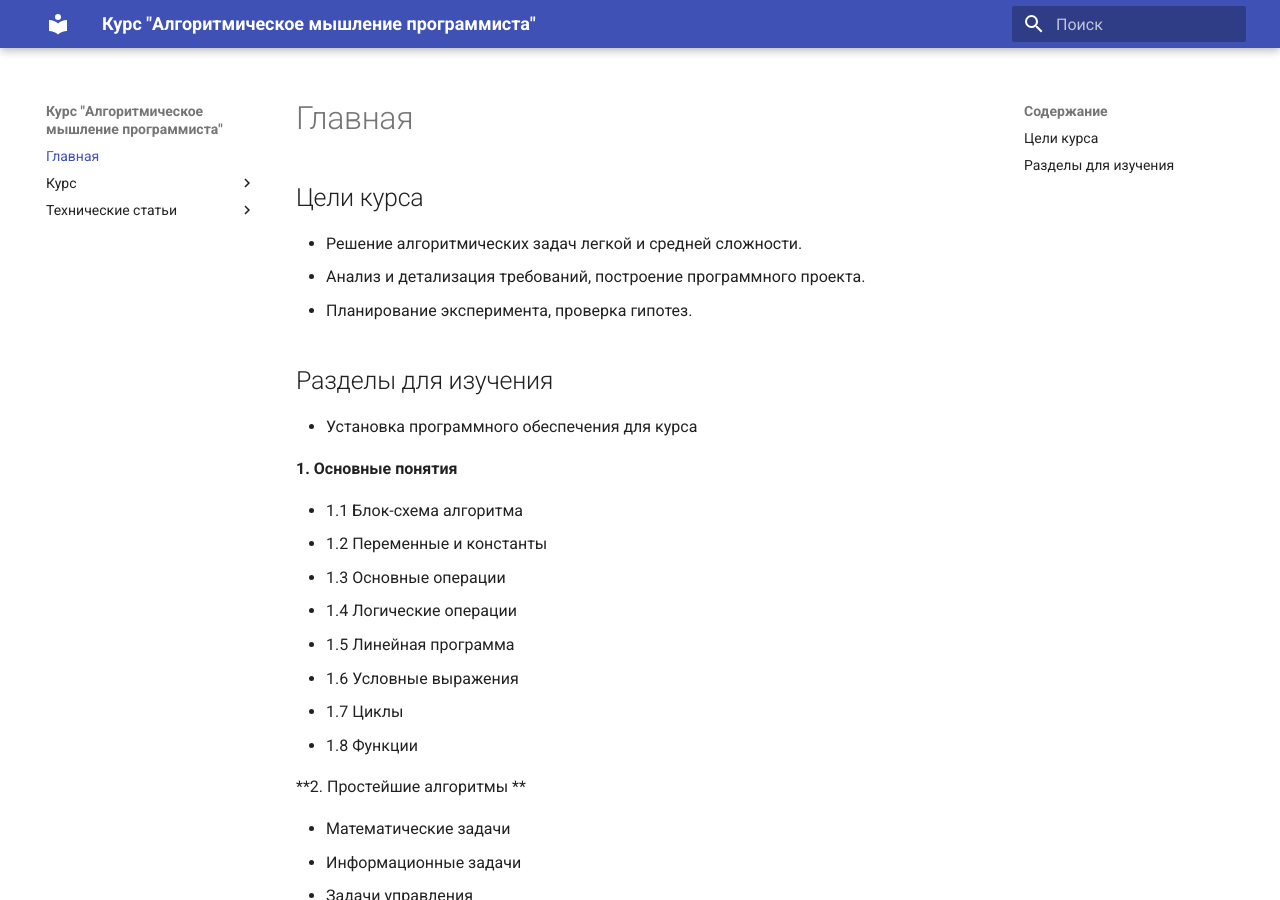
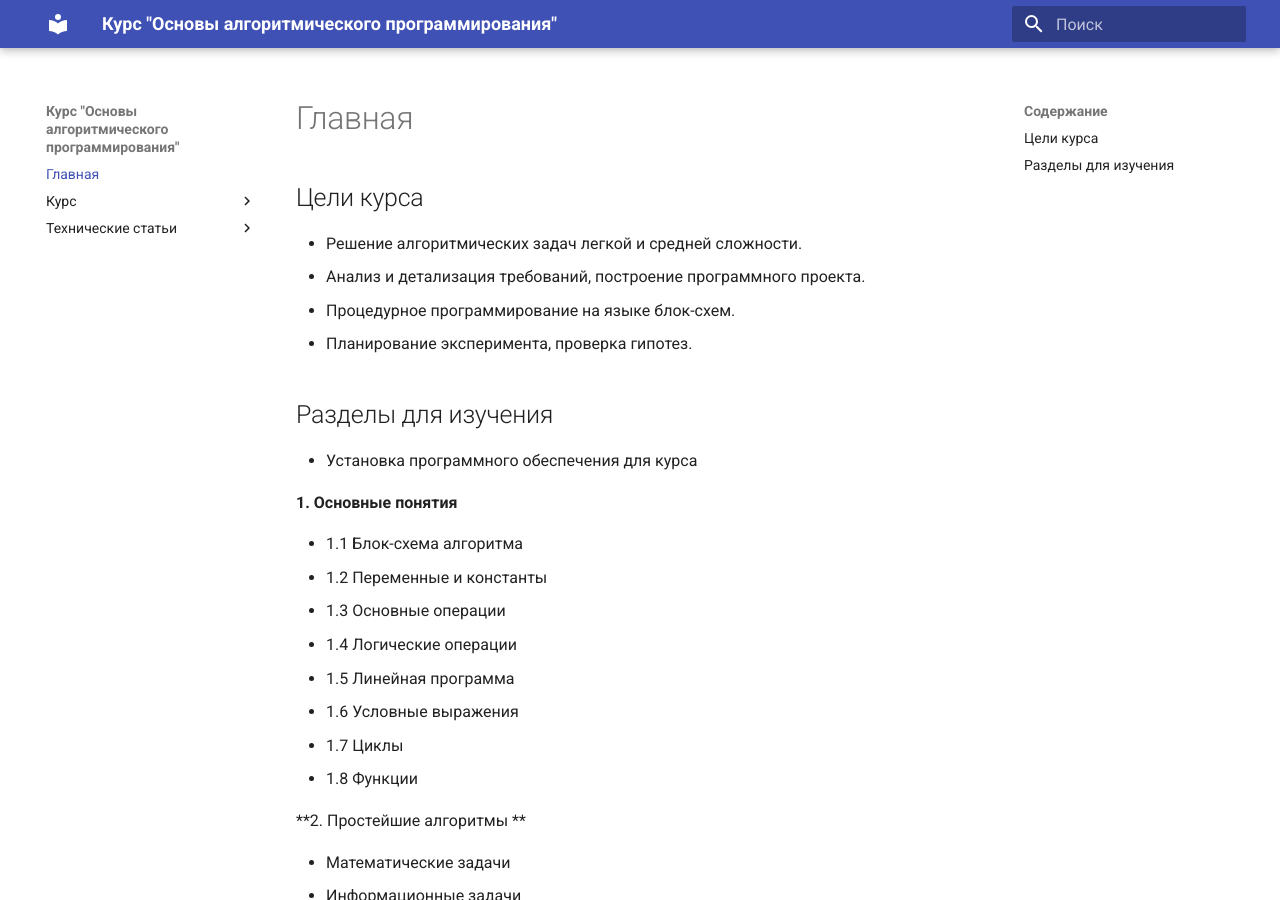
Before and after one commit to antlas1/studyprog, an MkDocs documentation site: the page built from docs/index.md, in a window 1280 px wide and 900 px high. Built offline with MkDocs 1.6.1 and Material for MkDocs 9.7.7, drawn with Linux system fonts in a browser that asks for light colours; a script that is not in the unit is left out.

Commit message:
fix name

```diff
--- a/docs/index.md
+++ b/docs/index.md
@@ -2,6 +2,7 @@
 
 - Решение алгоритмических задач легкой и средней сложности.
 - Анализ и детализация требований, построение программного проекта.
+- Процедурное программирование на языке блок-схем.
 - Планирование эксперимента, проверка гипотез.
 
 ## Разделы для изучения
--- a/mkdocs.yml
+++ b/mkdocs.yml
@@ -1,4 +1,4 @@
-site_name: Курс "Алгоритмическое мышление программиста"
+site_name: Курс "Основы алгоритмического программирования"
 
 
 theme:
```
